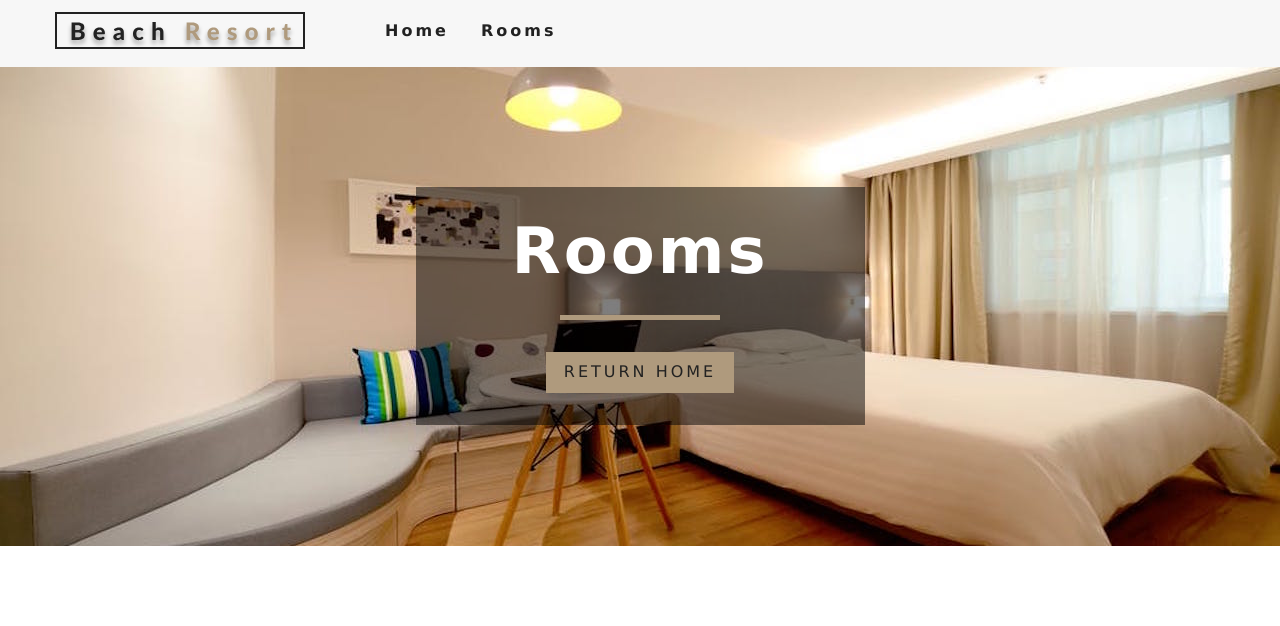
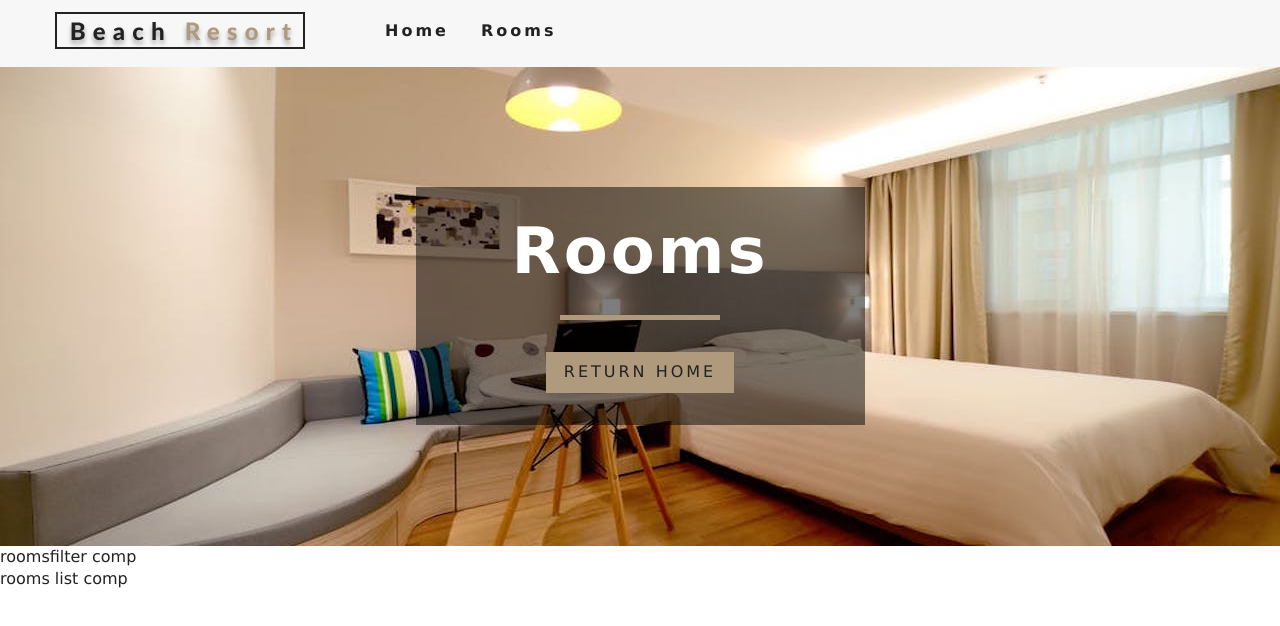
Before and after one commit to emdang1/luxury-houses, a React (Create React App) app: page /rooms in a window 1280 px wide. Shown: the top 626 px of the page. Built offline with nearby package versions, Linux system fonts and the light colour scheme.

Commit message:
context API old way in functional components, function setup, HOC setup

```diff
--- /dev/null
+++ b/src/components/RoomsContainer.js
@@ -0,0 +1,39 @@
+import React from 'react';
+import RoomsList from './RoomsList';
+import RoomsFilter from './RoomsFilter';
+// import { RoomConsumer } from '../context';
+import { withConsumer } from '../context';
+import Loading from '../components/Loading';
+
+const RoomsContainer = ({ context }) => {
+  const { loading, rooms, sortedRooms } = context;
+
+  if (loading) {
+    return <Loading />;
+  }
+
+  return (
+    <>
+      <RoomsFilter rooms={rooms} />
+      <RoomsList rooms={sortedRooms} />
+    </>
+  );
+
+  // <RoomConsumer>
+  //   {(value) => {
+  //     const { rooms, sortedRooms, loading } = value;
+  //     if (loading) {
+  //       return <Loading />;
+  //     }
+
+  //     return (
+  //       <>
+  //         <RoomsFilter rooms={rooms} />
+  //         <RoomsList rooms={sortedRooms} />
+  //       </>
+  //     );
+  //   }}
+  // </RoomConsumer>
+};
+
+export default withConsumer(RoomsContainer);
--- /dev/null
+++ b/src/components/RoomsFilter.js
@@ -0,0 +1,7 @@
+import React from 'react';
+
+const RoomsFilter = () => {
+  return <div>roomsfilter comp</div>;
+};
+
+export default RoomsFilter;
--- /dev/null
+++ b/src/components/RoomsList.js
@@ -0,0 +1,7 @@
+import React from 'react';
+
+const RoomsList = () => {
+  return <div>rooms list comp</div>;
+};
+
+export default RoomsList;
--- a/src/context.js
+++ b/src/context.js
@@ -62,4 +62,14 @@
 
 export const RoomConsumer = RoomContext.Consumer;
 
+export function withConsumer(Component) {
+  return function ConsumerWrapper(props) {
+    return (
+      <RoomConsumer>
+        {(value) => <Component {...props} context={value} />}
+      </RoomConsumer>
+    );
+  };
+}
+
 export default RoomProvider;
--- a/src/pages/Rooms.js
+++ b/src/pages/Rooms.js
@@ -2,9 +2,11 @@
 import Hero from '../components/Hero';
 import Banner from '../components/Banner';
 import { Link } from 'react-router-dom';
+import RoomsContainer from '../components/RoomsContainer';
 
 const Rooms = () => {
   return (
+    <>
       <Hero hero='roomsHero'>
         <Banner title='rooms'>
           <Link to='/' className='btn-primary'>
@@ -12,6 +14,8 @@
           </Link>
         </Banner>
       </Hero>
+      <RoomsContainer />
+    </>
   );
 };
 
```
Lines whose indentation alone changed are shown as unchanged.
